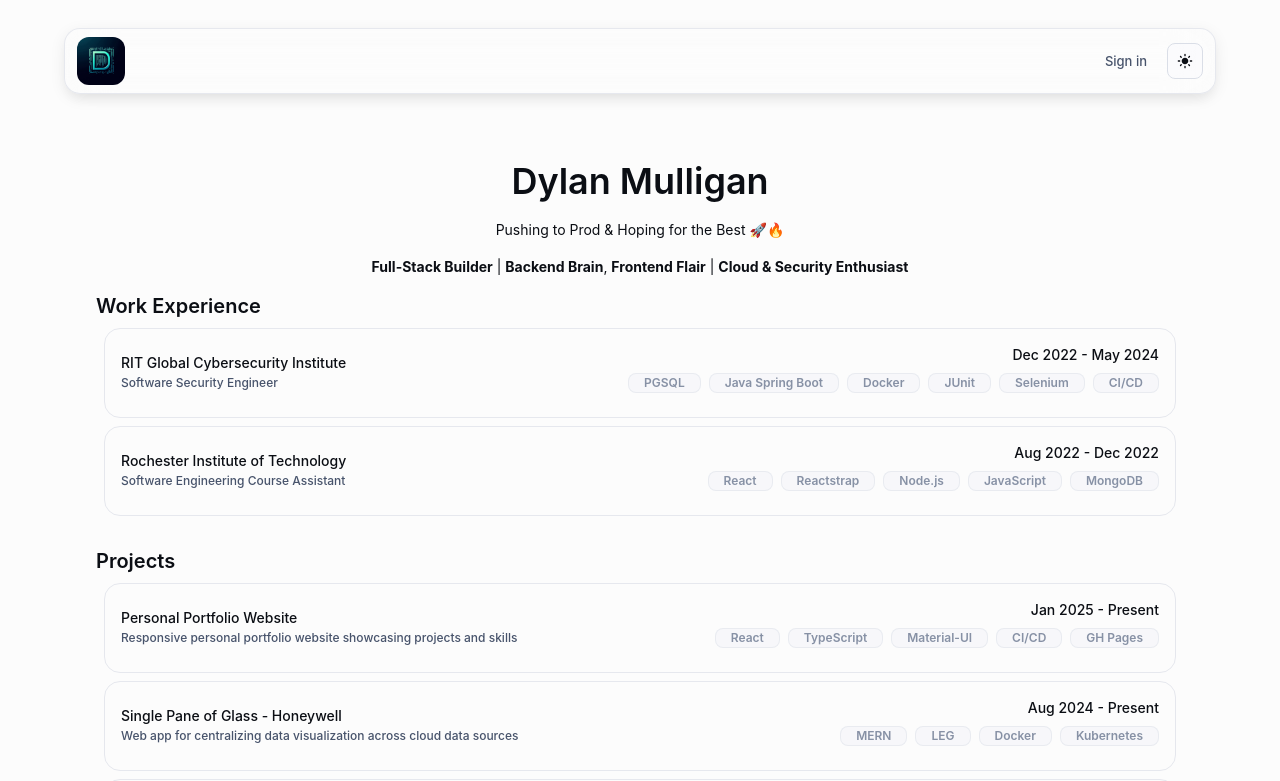
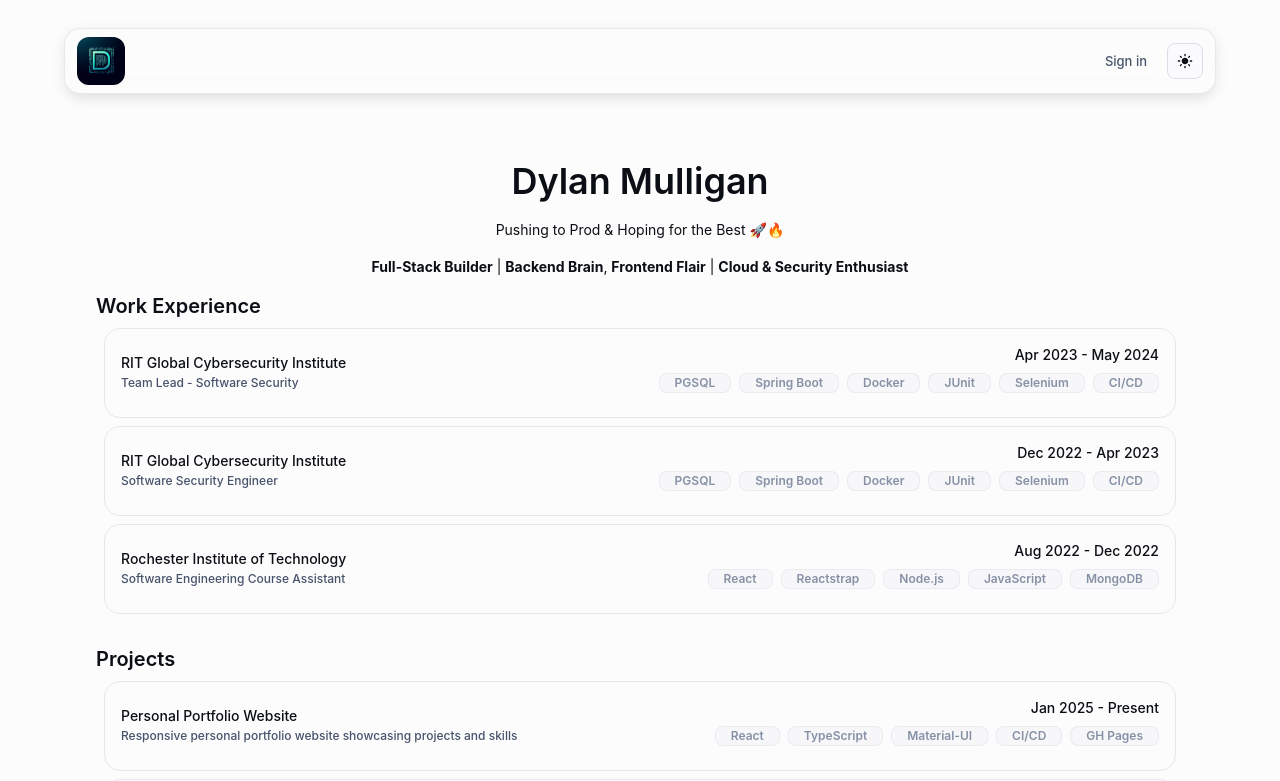
Before and after one commit to dylan-mulligan/personal-website, a React (Create React App) app: page / in a window 1280 px wide. Shown: the top 781 px of the page. Built offline with nearby package versions, Linux system fonts and the light colour scheme; the HTML template or start-up script is replaced by a standard one.

Commit message:
Updated data and added the ability for projects to have a "projectLink" (to the resulting project)

```diff
--- a/src/components/ExpandableList.tsx
+++ b/src/components/ExpandableList.tsx
@@ -1,7 +1,8 @@
 import React, { JSX, useState } from "react";
-import { Box, List, ListItem, ListItemText, Collapse, Typography, Chip } from "@mui/material";
+import { Box, List, ListItem, ListItemText, Collapse, Typography, Chip, IconButton } from "@mui/material";
 import { useTheme } from '@mui/material/styles';
 import { useMediaQuery } from '@mui/material';
+import FacebookIcon from "@mui/icons-material/GitHub";
 
 interface ExpandableItem {
     title: string;
@@ -10,6 +11,7 @@ interface ExpandableItem {
     technologies: { name: string; url: string }[];
     startDate: string;
     endDate: string;
+    projectUrl?: string;
 }
 
 interface ExpandableListProps {
@@ -53,7 +55,23 @@ const ExpandableList: React.FC<ExpandableListProps> = ({ items }): JSX.Element =
                         onClick={() => handleToggle(index)}
                         sx={listItemStyle}
                     >
-                        <ListItemText primary={item.title} secondary={item.subtitle} />
+                        <Box sx={{ display: "flex", alignItems: "center", flexGrow: 1 }}>
+                            <ListItemText primary={item.title} secondary={item.subtitle} />
+                            {/*TODO: Figure out how to make this look good for desktop sizes*/}
+                            {item.projectUrl && isSmallScreen && !isSmallScreen &&
+                                <IconButton
+                                    color="inherit"
+                                    size="medium"
+                                    href={item.projectUrl}
+                                    target="_blank"
+                                    aria-label="GitHub"
+                                    sx={{ marginRight: 1 }}
+                                    onClick={(event) => event.stopPropagation()}
+                                >
+                                    <FacebookIcon />
+                                </IconButton>
+                            }
+                        </Box>
                         <Box sx={{ display: "flex", flexDirection: "column", alignItems: "flex-end" }}>
                             {item.startDate && item.endDate && !isXSmallScreen &&
                                 <Typography variant="body2" sx={{ textAlign: "right", whiteSpace: "nowrap", marginLeft: 1 }}>
@@ -73,6 +91,7 @@ const ExpandableList: React.FC<ExpandableListProps> = ({ items }): JSX.Element =
                                             target="_blank"
                                             rel="noopener noreferrer"
                                             sx={chipStyle}
+                                            onClick={(event) => event.stopPropagation()}
                                         />
                                     ))}
                                 </Box>
@@ -99,6 +118,7 @@ const ExpandableList: React.FC<ExpandableListProps> = ({ items }): JSX.Element =
                                             target="_blank"
                                             rel="noopener noreferrer"
                                             sx={chipStyle}
+                                            onClick={(event) => event.stopPropagation()}
                                         />
                                     ))}
                                 </Box>
--- a/src/components/Footer.tsx
+++ b/src/components/Footer.tsx
@@ -52,7 +52,7 @@ export default function Footer() {
             <IconButton
               color="inherit"
               size="large"
-              href="https://github.com/dylan-mulligan/personal-website"
+              href="https://github.com/dylan-mulligan/"
               aria-label="GitHub"
               sx={{ alignSelf: 'center' }}
             >
--- a/src/data/experiences.json
+++ b/src/data/experiences.json
@@ -1,18 +1,33 @@
 [
   {
     "title": "RIT Global Cybersecurity Institute",
-    "subtitle": "Software Security Engineer",
-    "details": "Led the development of security-focused software solutions, including an automated SBOM generation tool and the National Vulnerability Intelligence Platform. Designed and implemented scalable microservices using Java Spring Boot, enabling efficient analysis and reporting of software dependencies. Optimized PostgreSQL queries and database schemas to enhance data retrieval performance. Developed robust end-to-end testing suites with JUnit and Selenium to ensure system reliability. Established CI/CD pipelines using Docker and GitHub Actions to automate testing and deployments, greatly reducing wasted development and integration time. Collaborated with cross-functional teams to enforce security best practices throughout the SDLC.",
+    "subtitle": "Team Lead - Software Security",
+    "details": "Led a team of developers in advancing security-focused software initiatives, overseeing the continued development of the SBOM generation tool and National Vulnerability Intelligence Platform. Defined and enforced best practices in system design, testing automation, and CI/CD to improve software reliability and maintainability. Coordinated cross-functional collaboration between developers, security analysts, and QA engineers to optimize workflows. Guided the integration of advanced security analysis techniques into microservices architecture, ensuring scalable and secure solutions.",
     "technologies": [
       { "name": "PGSQL", "url": "https://www.postgresql.org" },
-      { "name": "Java Spring Boot", "url": "https://spring.io/projects/spring-boot" },
+      { "name": "Spring Boot", "url": "https://spring.io/projects/spring-boot" },
+      { "name": "Docker", "url": "https://www.docker.com/" },
+      { "name": "JUnit", "url": "https://junit.org/junit5/" },
+      { "name": "Selenium", "url": "https://www.selenium.dev/" },
+      { "name": "CI/CD", "url": "https://github.com/features/actions" }
+    ],
+    "startDate": "Apr 2023",
+    "endDate": "May 2024"
+  },
+  {
+    "title": "RIT Global Cybersecurity Institute",
+    "subtitle": "Software Security Engineer",
+    "details": "Developed security-focused software solutions, including an automated SBOM generation tool and the National Vulnerability Intelligence Platform. Designed and implemented scalable microservices using Java Spring Boot to facilitate efficient software dependency analysis. Optimized PostgreSQL queries and schemas for improved data retrieval performance. Built comprehensive end-to-end testing suites using JUnit and Selenium to ensure system reliability. Established CI/CD pipelines with Docker and GitHub Actions, automating testing and deployment to streamline development processes.",
+    "technologies": [
+      { "name": "PGSQL", "url": "https://www.postgresql.org" },
+      { "name": "Spring Boot", "url": "https://spring.io/projects/spring-boot" },
       { "name": "Docker", "url": "https://www.docker.com/" },
       { "name": "JUnit", "url": "https://junit.org/junit5/" },
       { "name": "Selenium", "url": "https://www.selenium.dev/" },
       { "name": "CI/CD", "url": "https://github.com/features/actions" }
     ],
     "startDate": "Dec 2022",
-    "endDate": "May 2024"
+    "endDate": "Apr 2023"
   },
   {
     "title": "Rochester Institute of Technology",
--- a/src/data/projects.json
+++ b/src/data/projects.json
@@ -11,7 +11,8 @@
       { "name": "GH Pages", "url": "https://pages.github.com/" }
     ],
     "startDate": "Jan 2025",
-    "endDate": "Present"
+    "endDate": "Present",
+    "projectUrl": "https://github.com/dylan-mulligan/personal-website"
   },
   {
     "title": "Single Pane of Glass - Honeywell",
@@ -31,7 +32,7 @@
     "subtitle": "Security analysis and reporting for software dependencies",
     "details": "Developed a security intelligence platform to analyze, track, and report vulnerabilities in software dependencies. Designed a microservices-based architecture with Spring Boot to enable modular and scalable data processing. Built an automated repository scanning framework to detect vulnerabilities in public and private repositories, integrating real-time vulnerability databases. Utilized MySQL for structured data storage and optimized queries for fast data retrieval. Containerized services using Docker and orchestrated deployments with Kubernetes for high availability and fault tolerance.",
     "technologies": [
-      { "name": "Java Spring Boot", "url": "https://spring.io/projects/spring-boot" },
+      { "name": "Spring Boot", "url": "https://spring.io/projects/spring-boot" },
       { "name": "MySQL", "url": "https://www.mysql.com" },
       { "name": "Docker", "url": "https://www.docker.com/" },
       { "name": "Kubernetes", "url": "https://kubernetes.io/" },
@@ -45,7 +46,7 @@
     "subtitle": "Automated SBOM generation using Java and NLP techniques",
     "details": "Developed a Java-based tooling system for automated Software Bill of Materials (SBOM) generation, leveraging natural language processing (NLP) to analyze and extract software dependencies from repositories. Utilized polymorphic design patterns to create an extensible architecture that supports multiple dependency file formats. Implemented efficient file parsing techniques to improve processing speed and accuracy. Integrated Spring Boot for scalable API endpoints and streamlined dependency management with Maven. Ensured code reliability through JUnit-based testing and automated CI/CD pipelines, achieving 85%+ line coverage and streamlining successful deployments.",
     "technologies": [
-      { "name": "Java Spring Boot", "url": "https://spring.io/projects/spring-boot" },
+      { "name": "Spring Boot", "url": "https://spring.io/projects/spring-boot" },
       { "name": "Maven", "url": "https://maven.apache.org/" },
       { "name": "NLP", "url": "https://en.wikipedia.org/wiki/Natural_language_processing" },
       { "name": "JUnit", "url": "https://junit.org/junit5/" },
```
